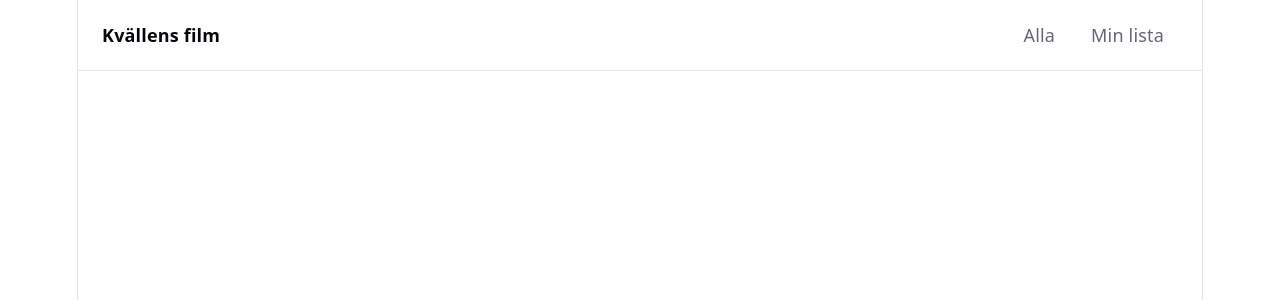
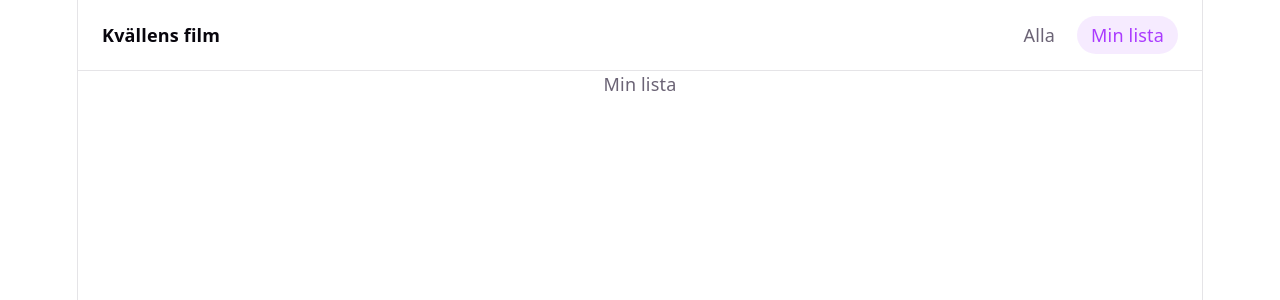
Before and after one commit to JohanssonJacob/movie-list, a React (Vite) app: page /watchlist in a window 1280 px wide. Shown: the top 300 px of the page. Built offline with nearby package versions, Linux system fonts and the light colour scheme; no server answers.

Commit message:
Created WatchListContext and implemented Localstorage to save the watchlist

```diff
--- a/index.html
+++ b/index.html
@@ -4,7 +4,7 @@
     <meta charset="UTF-8" />
     <link rel="icon" type="image/svg+xml" href="/favicon.svg" />
     <meta name="viewport" content="width=device-width, initial-scale=1.0" />
-    <title>movie-list</title>
+    <title>Kvällens film</title>
   </head>
   <body>
     <div id="root"></div>
--- a/src/App.jsx
+++ b/src/App.jsx
@@ -1,28 +1,29 @@
 import { NavLink, Route, Routes } from 'react-router-dom'
 import { HomePage } from './pages/HomePage'
 import { MovieDetailPage } from './pages/MovieDetailPage'
-import { FavoritesPage } from './pages/FavoritesPage'
+import { WatchlistPage } from './pages/WatchlistPage'
+import { WatchlistProvider } from './context/WatchlistContext'
 import './App.css'
 
 function App() {
   return (
-    <>
+    <WatchlistProvider>
       <nav className="navbar">
         <span className="navbar-title">Kvällens film</span>
         <div className="navbar-links">
           <NavLink to="/" end>
             Alla
           </NavLink>
-          <NavLink to="/favorites">Min lista</NavLink>
+          <NavLink to="/watchlist">Min lista</NavLink>
         </div>
       </nav>
 
       <Routes>
         <Route path="/" element={<HomePage />} />
         <Route path="/movie/:id" element={<MovieDetailPage />} />
-        <Route path="/favorites" element={<FavoritesPage />} />
+        <Route path="/watchlist" element={<WatchlistPage />} />
       </Routes>
-    </>
+    </WatchlistProvider>
   )
 }
 
--- /dev/null
+++ b/src/context/WatchlistContext.jsx
@@ -0,0 +1,12 @@
+import { useLocalStorage } from '../hooks/useLocalStorage'
+import { WatchlistContext } from './watchlist-context'
+
+export function WatchlistProvider({ children }) {
+  const [watchlist, setWatchlist] = useLocalStorage('watchlist', [])
+
+  return (
+    <WatchlistContext.Provider value={{ watchlist, setWatchlist }}>
+      {children}
+    </WatchlistContext.Provider>
+  )
+}
--- /dev/null
+++ b/src/context/watchlist-context.js
@@ -0,0 +1,3 @@
+import { createContext } from 'react'
+
+export const WatchlistContext = createContext(null)
--- /dev/null
+++ b/src/hooks/useLocalStorage.js
@@ -0,0 +1,19 @@
+import { useEffect, useState } from 'react'
+
+export function useLocalStorage(key, initialValue) {
+  const [value, setValue] = useState(() => {
+    const stored = localStorage.getItem(key)
+
+    if (stored) {
+      return JSON.parse(stored)
+    }
+
+    return initialValue
+  })
+
+  useEffect(() => {
+    localStorage.setItem(key, JSON.stringify(value))
+  }, [key, value])
+
+  return [value, setValue]
+}
--- /dev/null
+++ b/src/hooks/useWatchlist.js
@@ -0,0 +1,6 @@
+import { useContext } from 'react'
+import { WatchlistContext } from '../context/watchlist-context'
+
+export function useWatchlist() {
+  return useContext(WatchlistContext)
+}
--- a/src/pages/FavoritesPage.jsx
+++ /dev/null
@@ -1,3 +0,0 @@
-export function FavoritesPage() {
-  return <p>Min lista</p>
-}
--- a/src/pages/MovieDetailPage.jsx
+++ b/src/pages/MovieDetailPage.jsx
@@ -1,11 +1,12 @@
 import { useEffect, useState } from 'react'
 import { useParams } from 'react-router-dom'
 import { getMovieDetails, getMovieVideos } from '../services/tmdb'
+import { useWatchlist } from '../hooks/useWatchlist'
 
 export function MovieDetailPage() {
   const { id } = useParams()
   const [movie, setMovie] = useState(null)
-  const [isSaved, setIsSaved] = useState(false)
+  const { watchlist, setWatchlist } = useWatchlist()
 
   useEffect(() => {
     async function loadMovie() {
@@ -35,6 +36,24 @@ export function MovieDetailPage() {
   const year = movie.release_date.slice(0, 4)
   const genreNames = movie.genres.map((genre) => genre.name)
 
+  const isInWatchlist = watchlist.some((item) => item.id === movie.id)
+
+  function handleToggleWatchlist() {
+    if (isInWatchlist) {
+      setWatchlist(watchlist.filter((item) => item.id !== movie.id))
+    } else {
+      setWatchlist([
+        ...watchlist,
+        {
+          id: movie.id,
+          title: movie.title,
+          poster_path: movie.poster_path,
+          vote_average: movie.vote_average,
+        },
+      ])
+    }
+  }
+
   return (
     <div>
       <img src={posterUrl} alt={movie.title} />
@@ -45,8 +64,8 @@ export function MovieDetailPage() {
       <button type="button" onClick={handleShowTrailer}>
         Visa trailer
       </button>
-      <button type="button" onClick={() => setIsSaved(!isSaved)}>
-        {isSaved ? 'Tillagd i listan' : 'Lägg till i lista'}
+      <button type="button" onClick={handleToggleWatchlist}>
+        {isInWatchlist ? 'Tillagd i listan' : 'Lägg till i lista'}
       </button>
     </div>
   )
--- /dev/null
+++ b/src/pages/WatchlistPage.jsx
@@ -0,0 +1,3 @@
+export function WatchlistPage() {
+  return <p>Min lista</p>
+}
```
